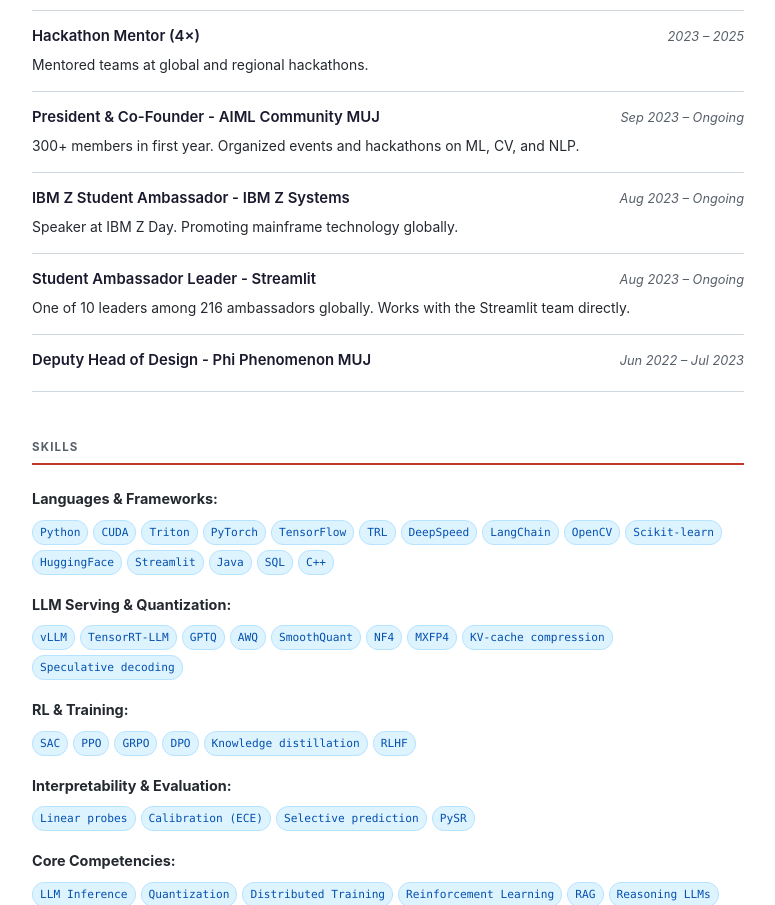
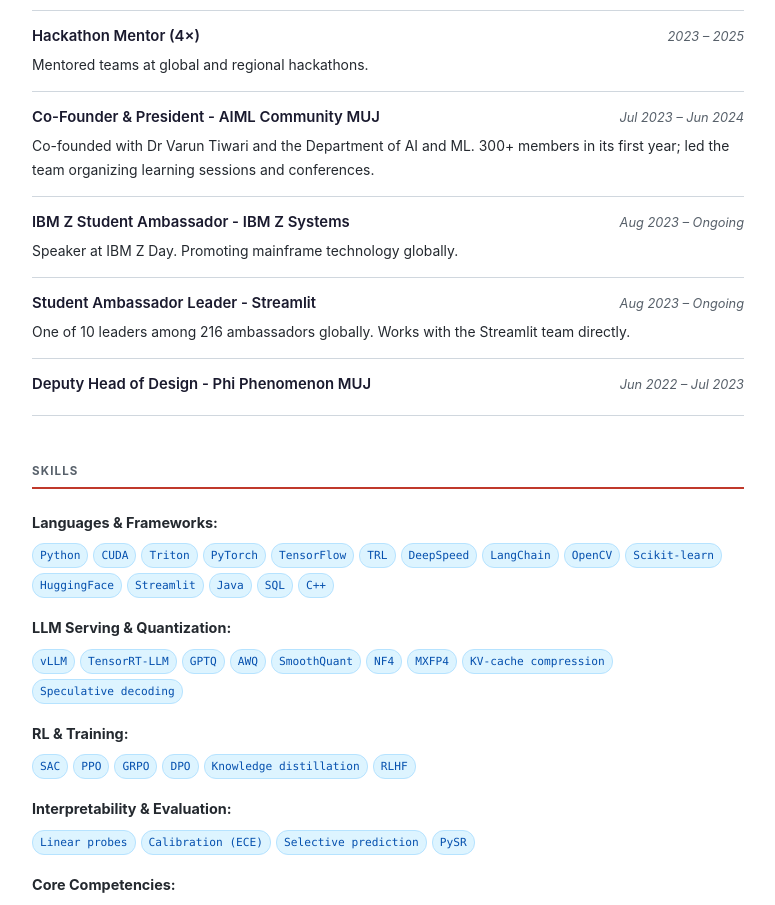
Before and after one commit to arpitsinghgautam/arpitsinghgautam.github.io, a plain HTML site: page experience.html in a window 1280 px wide. Shown: the part 3454-4359 px from the top of the page, without its empty margins (252-1027 px from the left). Drawn offline with Linux system fonts and the light colour scheme.

Commit message:
Experience: AIML Community dates and details (co-founded Jul 2023 with Dr Varun Tiwari and the department; president to Jun 2024; 300+ members in its first year)

```diff
--- a/experience.html
+++ b/experience.html
@@ -268,10 +268,10 @@
 
   <div class="item">
     <div class="item-header">
-      <span class="item-title">President &amp; Co-Founder - AIML Community MUJ</span>
-      <span class="item-meta">Sep 2023 – Ongoing</span>
+      <span class="item-title">Co-Founder &amp; President - AIML Community MUJ</span>
+      <span class="item-meta">Jul 2023 – Jun 2024</span>
     </div>
-    <div class="item-desc">300+ members in first year. Organized events and hackathons on ML, CV, and NLP.</div>
+    <div class="item-desc">Co-founded with Dr Varun Tiwari and the Department of AI and ML. 300+ members in its first year; led the team organizing learning sessions and conferences.</div>
   </div>
 
   <div class="item">
```
